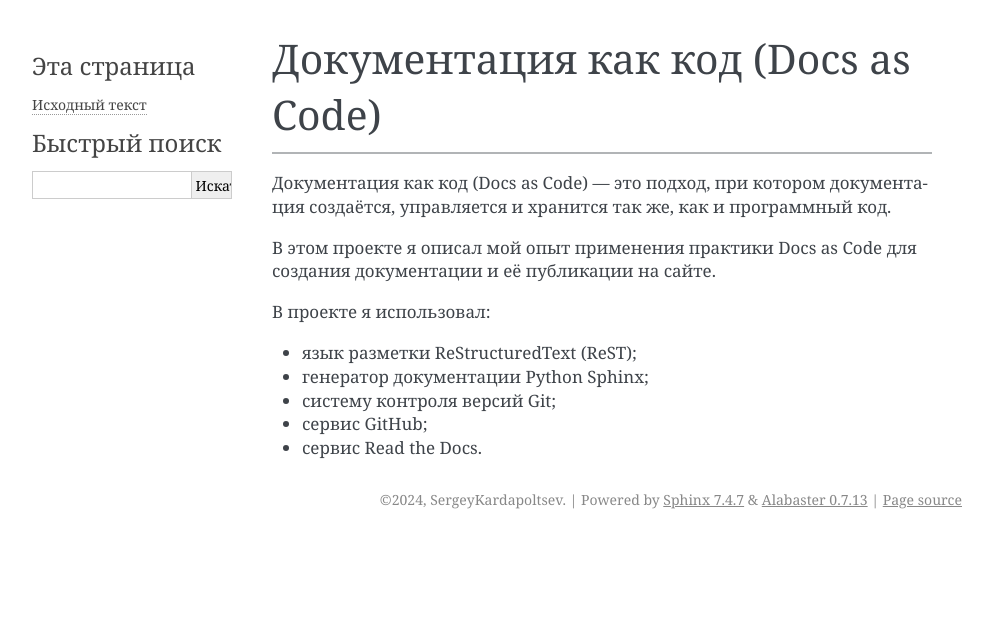
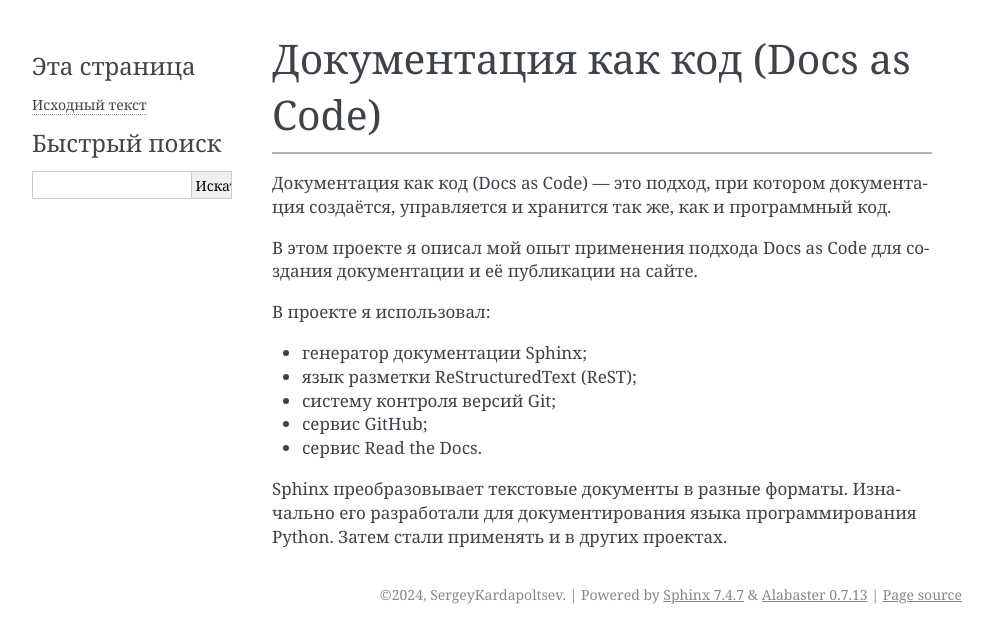
Before and after one commit to SergeyKardapoltsev/My_site, a Sphinx documentation site: the page built from docs/source/index.rst, in a window 1280 px wide. Shown: the top 643 px of the page, without its empty margins (148-1141 px from the left). Built offline with Sphinx 7.4.7, drawn with Linux system fonts in a browser that asks for light colours.

Commit message:
Добавить про sphinx в index.rst

```diff
--- a/docs/source/index.rst
+++ b/docs/source/index.rst
@@ -12,16 +12,20 @@
 документация создаётся, управляется и хранится так же,
 как и программный код.
 
-В этом проекте я описал мой опыт применения практики Docs as Code
+В этом проекте я описал мой опыт применения подхода Docs as Code
 для создания документации и её публикации на сайте.
 
 В проекте я использовал:
 
+- генератор документации Sphinx;
 - язык разметки ReStructuredText (ReST);
-- генератор документации Python Sphinx;
 - систему контроля версий Git;
 - сервис GitHub;
 - сервис Read the Docs.
+
+Sphinx преобразовывает текстовые документы в разные форматы.
+Изначально его разработали для документирования языка программирования
+Python. Затем стали применять и в других проектах.
 
 
 .. toctree::
```
